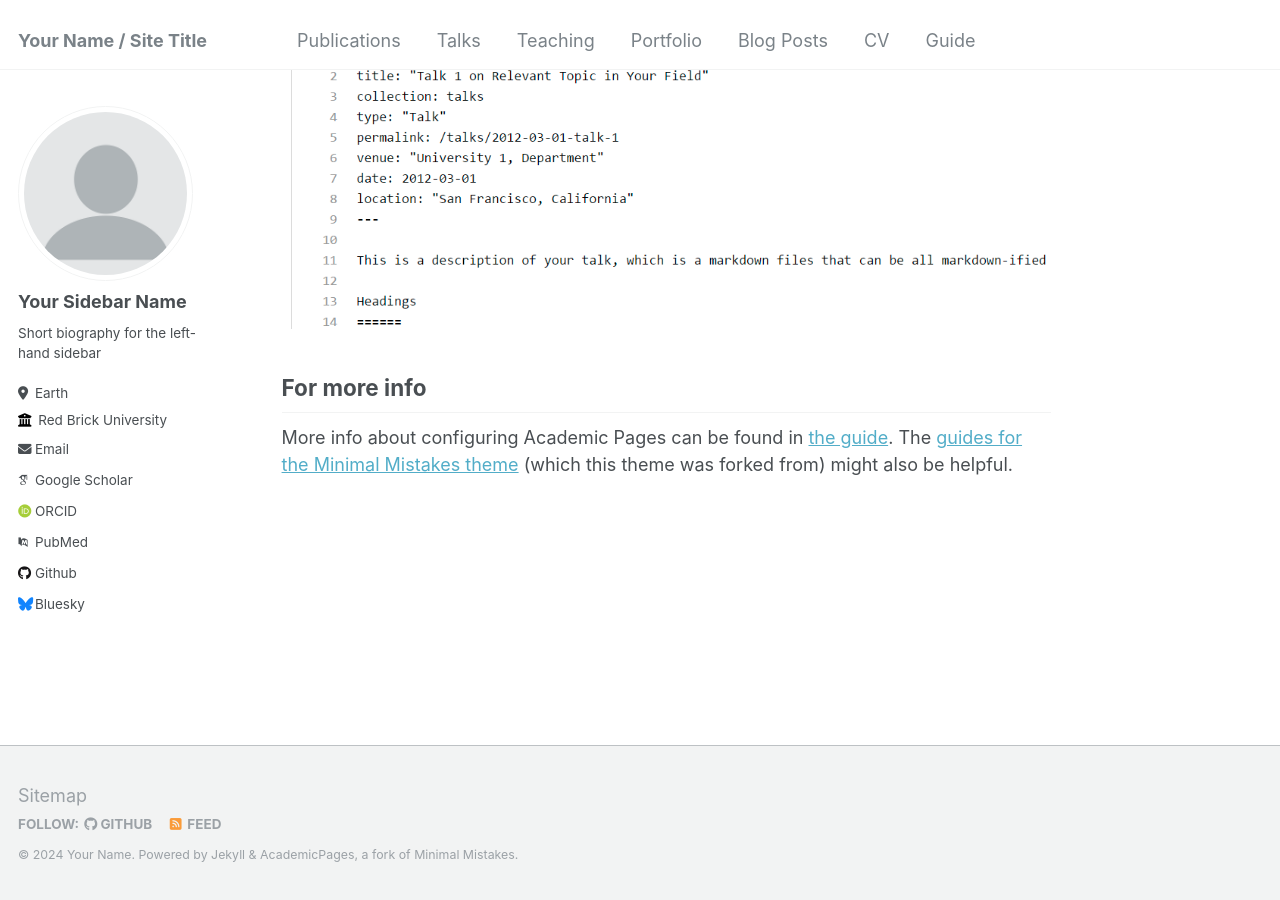
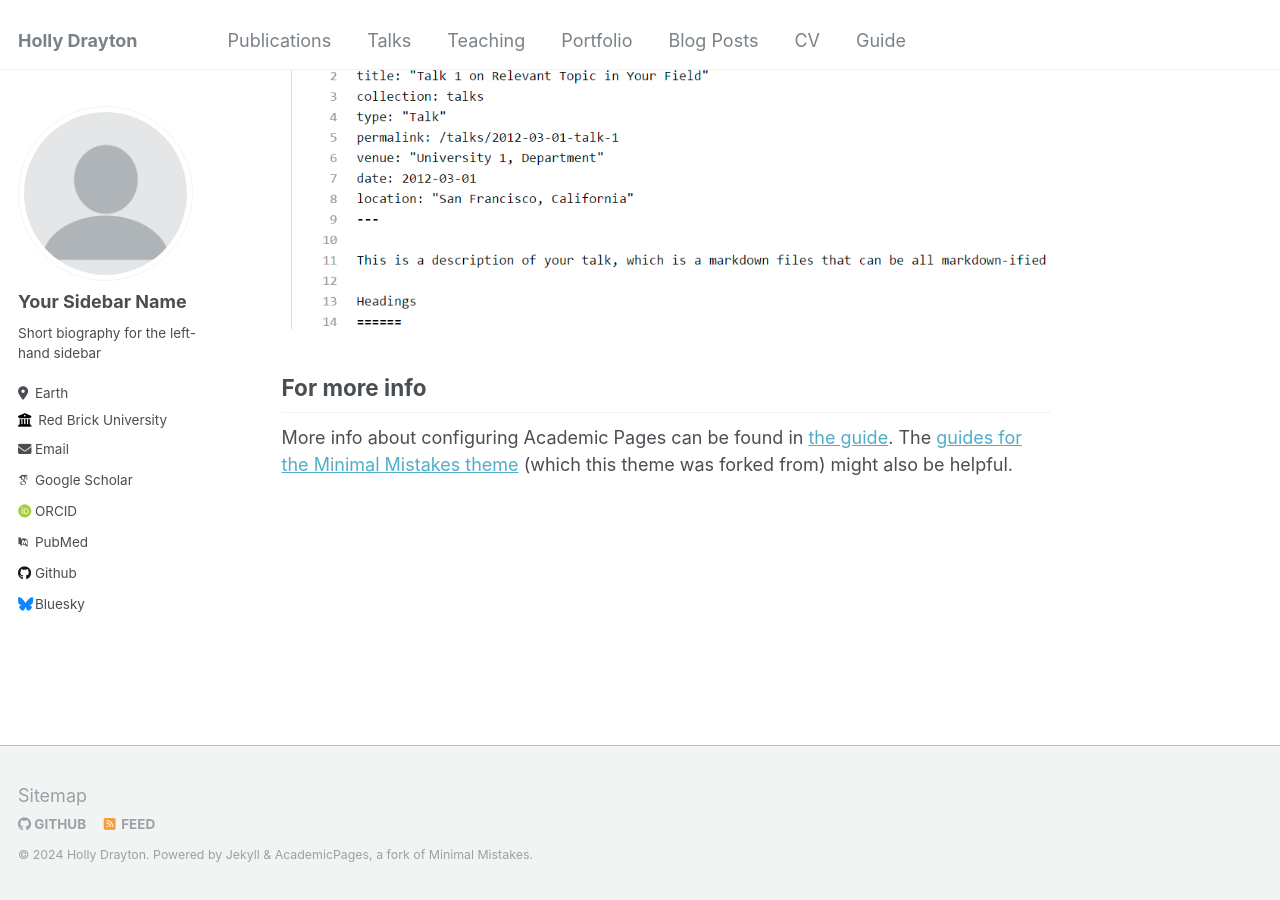
Before and after one commit to hollydray/Website, a Jekyll site: the page built from _pages/about.md, in a window 1280 px wide and 900 px high, scrolled down 2660 px. Built offline with Jekyll 4.4.1, drawn with Linux system fonts in a browser that asks for light colours; some web fonts are replaced.

Commit message:
Update _config.yml

```diff
--- a/_config.yml
+++ b/_config.yml
@@ -7,12 +7,12 @@
 # server process.
 
 # Basic Site Settings
-locale                   : "en-US"
-title                    : "Your Name / Site Title"
+locale                   : "en-UK"
+title                    : "Holly Drayton"
 title_separator          : "-"
-name                     : &name "Your Name"
+name                     : &name "Holly Drayton"
 description              : &description "personal description"
-url                      : https://academicpages.github.io # the base hostname & protocol for your site e.g. "https://mmistakes.github.io"
+url                      : https://hollydray.github.io # the base hostname & protocol for your site e.g. "https://mmistakes.github.io"
 baseurl                  : "" # the subpath of your site, e.g. "/blog"
 repository               : "academicpages/academicpages.github.io"
 
```
